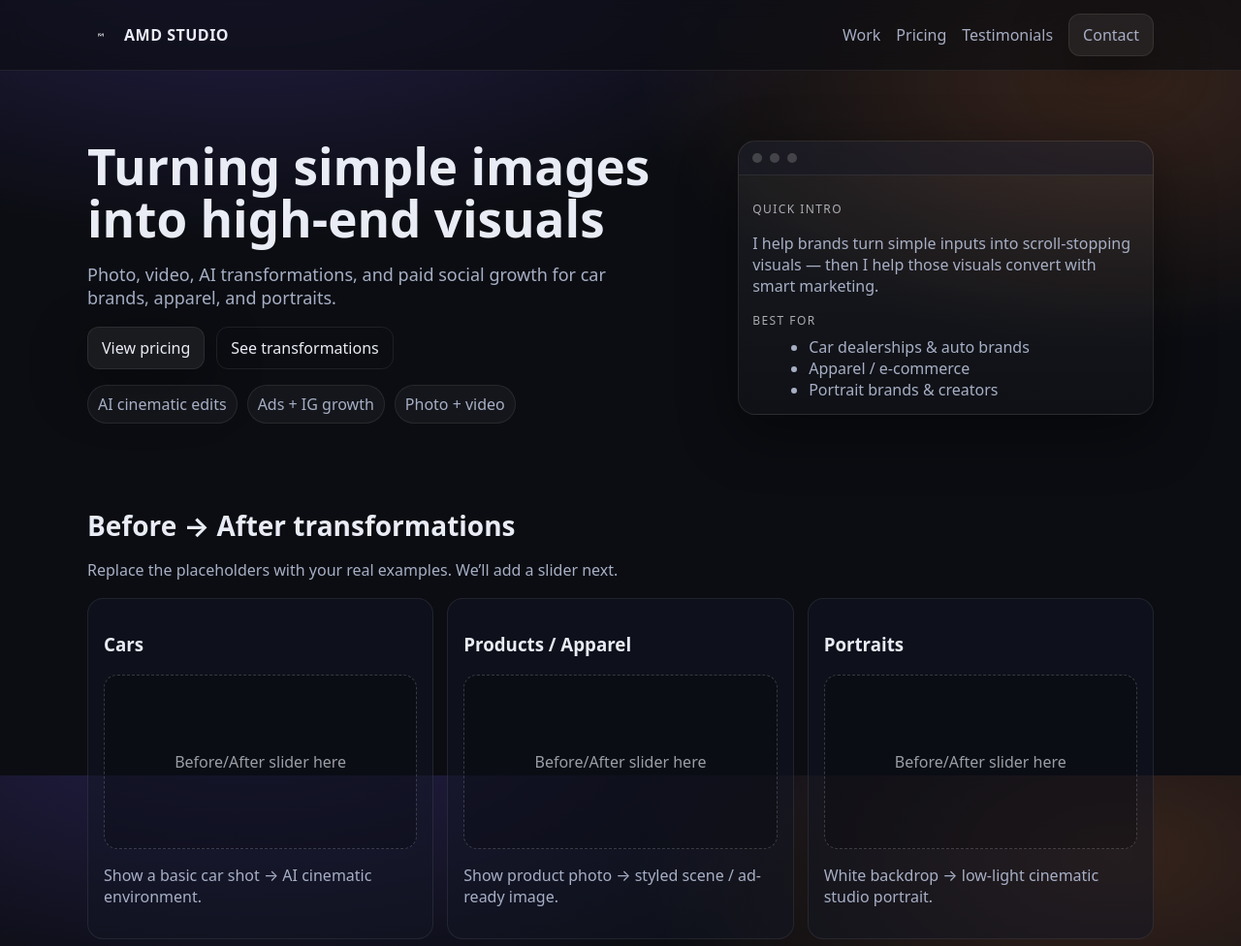
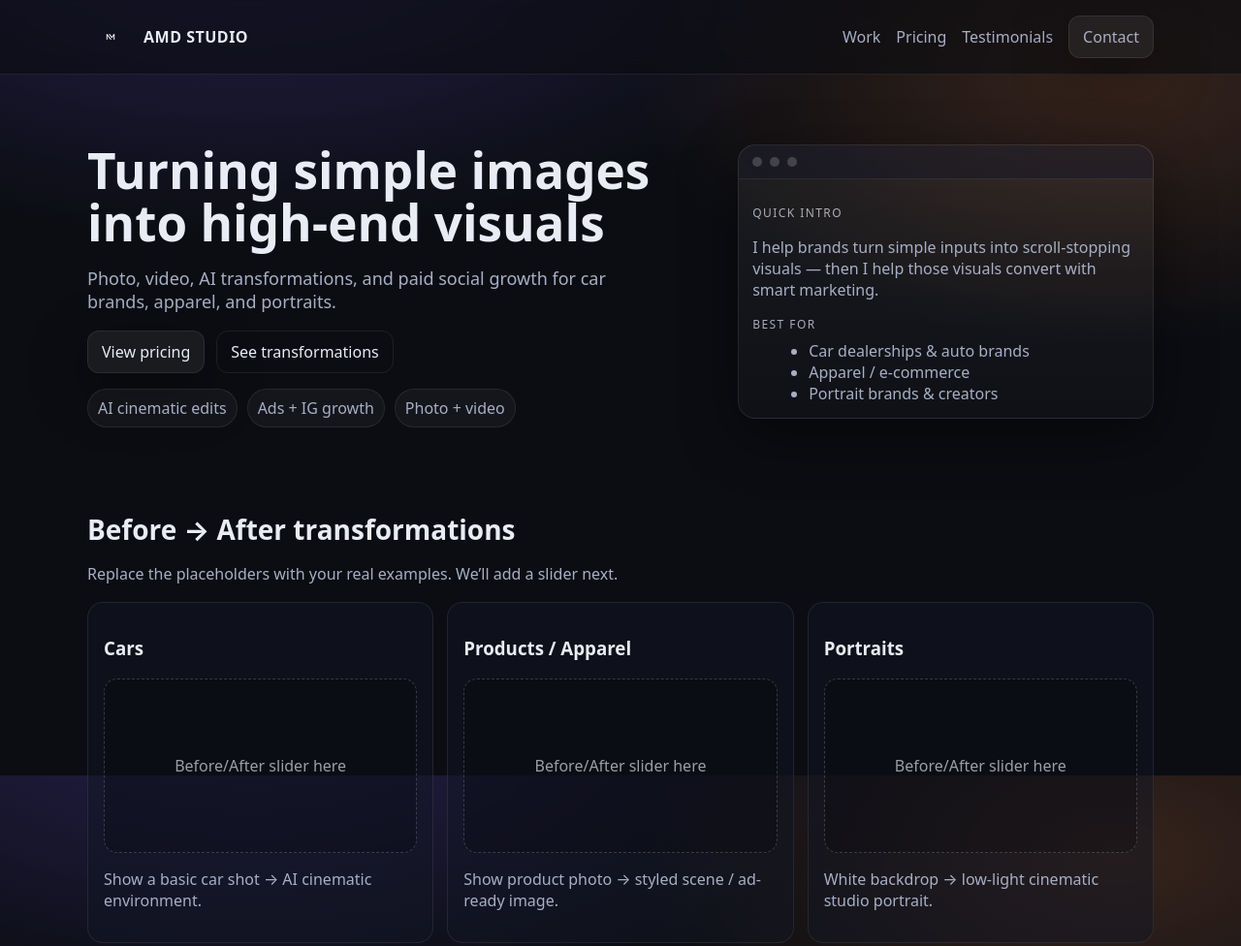
Before and after one commit to amdpics/creator-site, a plain HTML site: page index.html in a window 1280 px wide. Shown: the top 976 px of the page at 97% size. Drawn offline with Linux system fonts and the light colour scheme.

Commit message:
Increase logo size

```diff
--- a/styles.css
+++ b/styles.css
@@ -45,7 +45,7 @@
   }
 
   .logo img {
-    height: 28px;
+    height: 48px;
     width: auto;
     display: block;
   }
```
